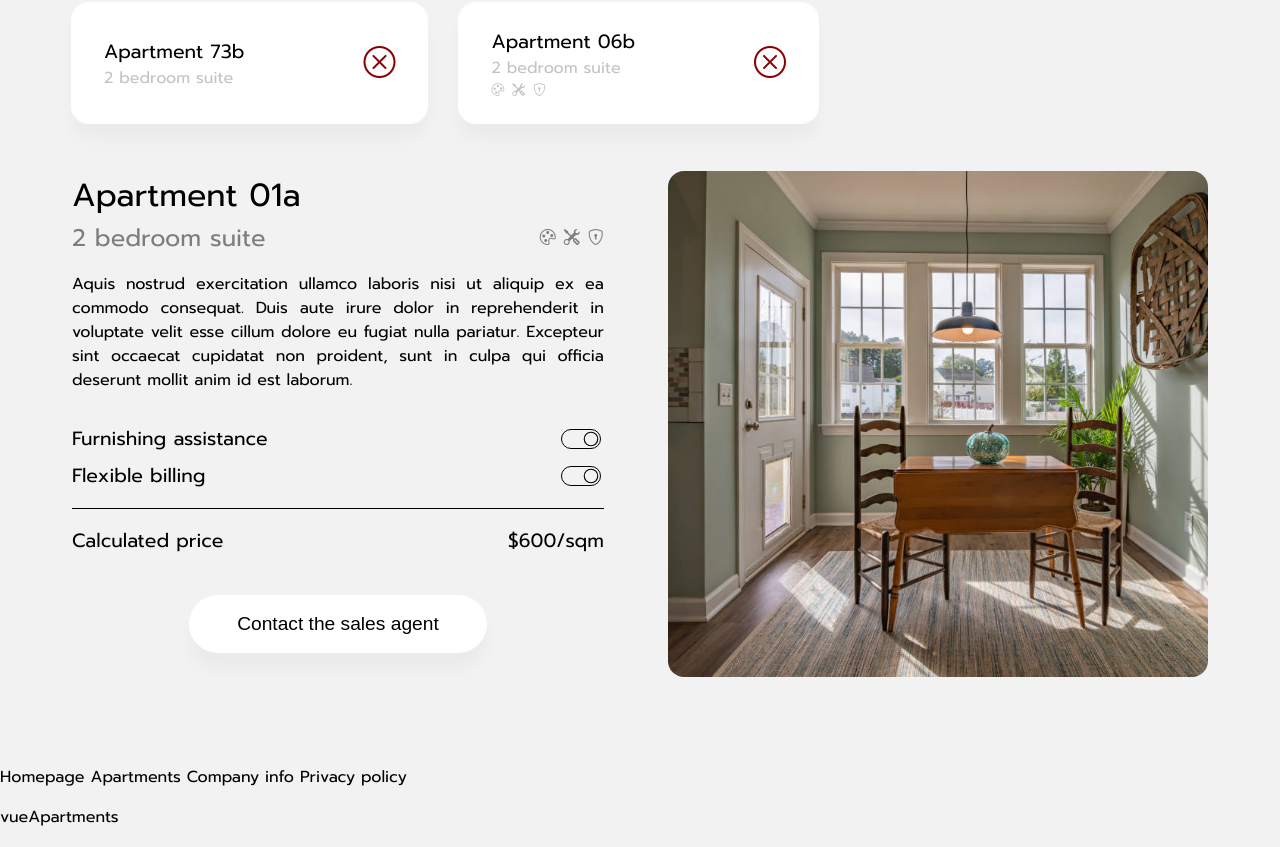
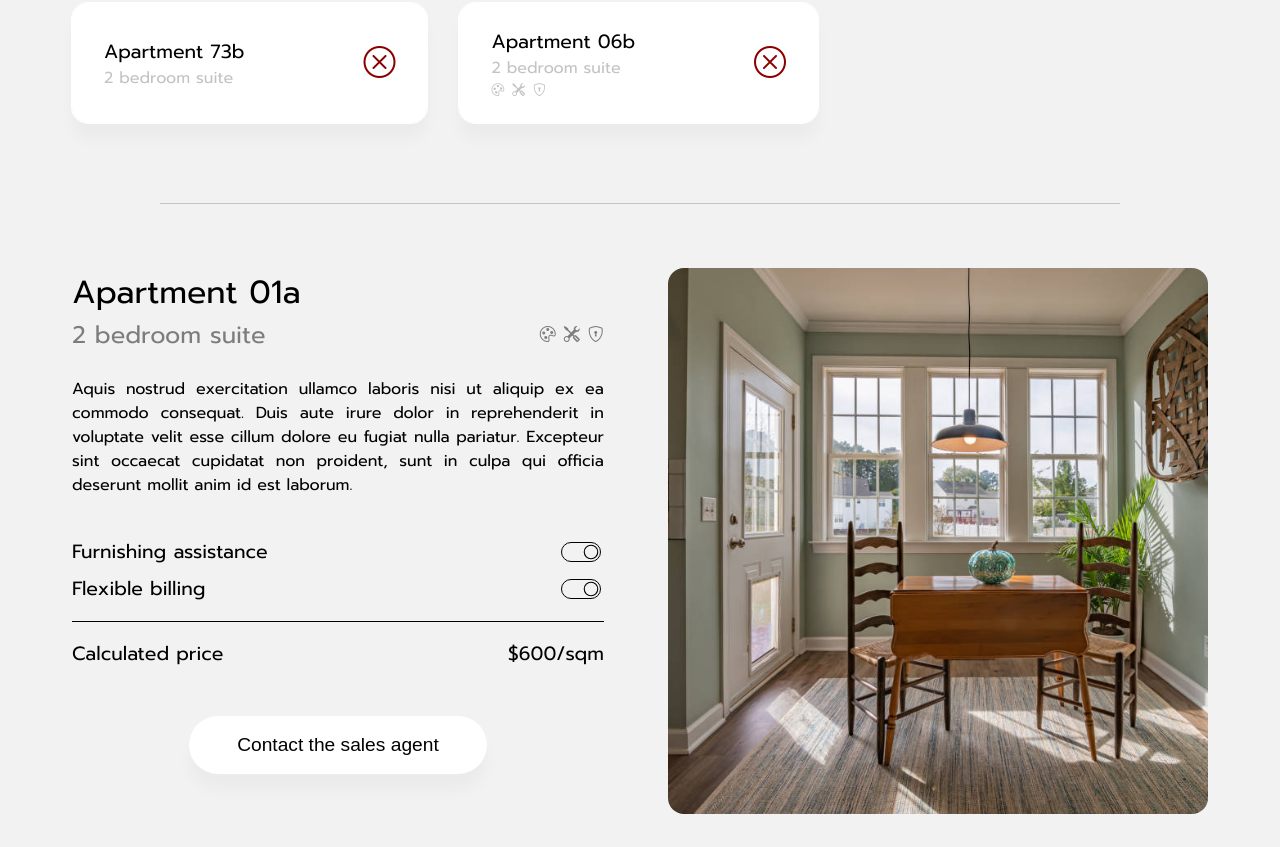
Before and after one commit to FeatheredSnek/vue-apartments, a website with bundled scripts: page index.html in a window 1280 px wide. Shown: the part 513-1360 px from the top of the page. Built offline with nearby package versions, Linux system fonts and the light colour scheme.

Commit message:
sections separator

```diff
--- a/index.html
+++ b/index.html
@@ -111,6 +111,11 @@
         </div>
       </div>
 
+      <div class="separator">
+        <hr/>
+      </div>
+      <!-- <hr class="sep" /> -->
+
       <!-- Selected apartment details -->
       <div class="details responsive-grid details-grid" v-if="selected !== null">
         <div class="details-header details-grid-header">
--- a/style.css
+++ b/style.css
@@ -87,6 +87,10 @@ hr {
       'image'
       'description'
       'button';
+  }
+  /* hack to fix overlapping image with cover */
+  .details-description {
+    margin-top: 1rem;
   }
 }
 
@@ -435,15 +439,15 @@ input[type="checkbox"]:checked {
   width: 100%;
   max-width: 1200px;
   margin: auto;
-  padding: 0 2rem;
+  padding: 2rem;
 }
 
-.details > * {
+/* .details > * {
   box-sizing: border-box;
-}
+} */
 
 .details > div {
-  margin-bottom: 1rem;
+  margin-bottom: 1.5rem;
 }
 
 .details-header {
@@ -476,7 +480,7 @@ input[type="checkbox"]:checked {
 .details-image {
   width: 100%;
   height: 100%;
-  padding-bottom: 0.5rem;
+  margin-bottom: 1rem;
 }
 
 .details-image-main {
@@ -496,7 +500,13 @@ input[type="checkbox"]:checked {
   font-size: 1.2rem;
 }
 
-.separator-small {
+.separator {
+  width: 100%;
+  max-width: 1200px;
+  margin: 2rem auto;
+}
+
+.separator > hr {
   width: 80%;
   height: 1px;
   background-color: var(--light-gray);
```
